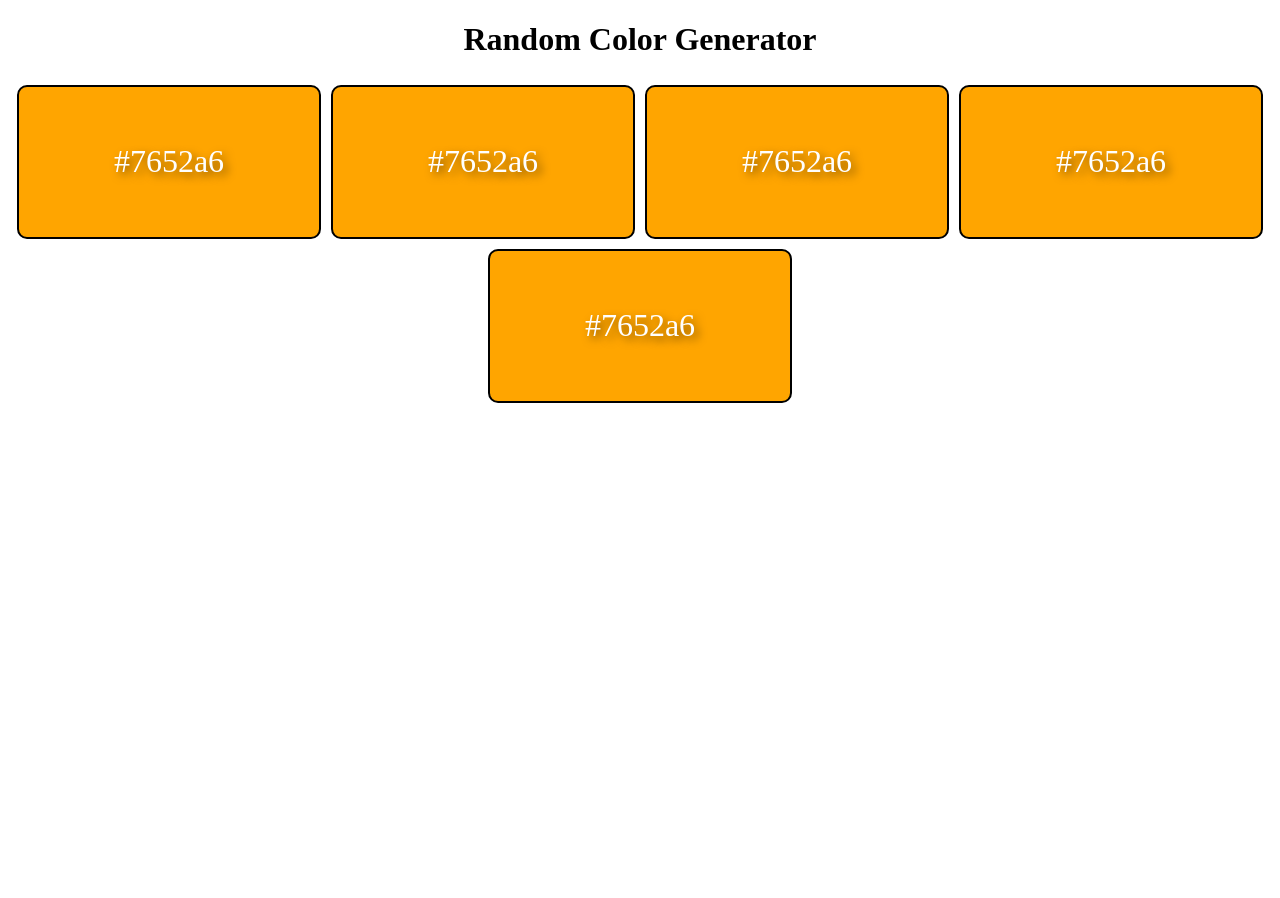
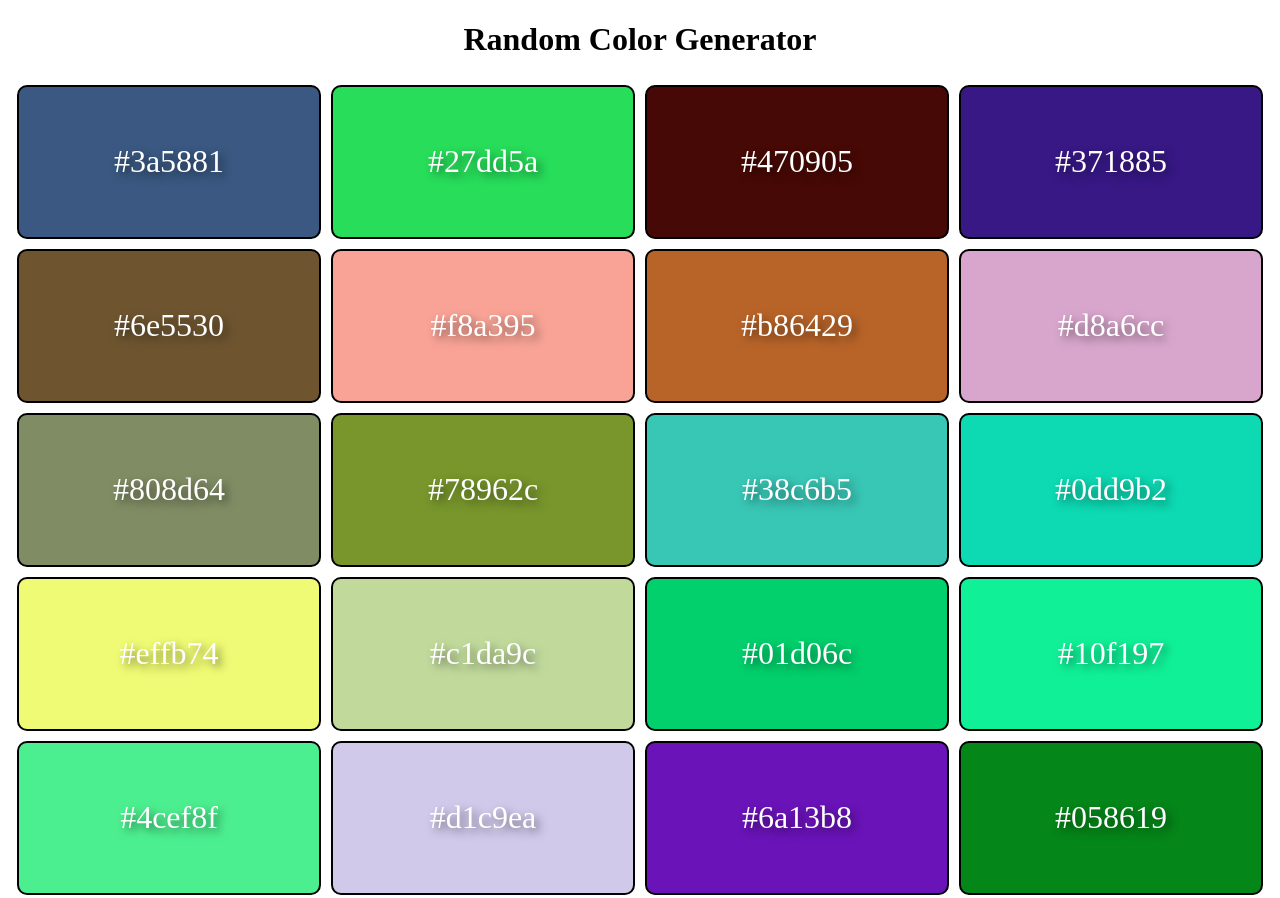
Before and after one commit to KEErginkoc/Color-Generator-v1, a plain HTML site: page index.html in a window 1280 px wide. Shown: the top 898 px of the page. Before the commit the page ends 800 px from the top, so only its background shows below. Drawn offline with Linux system fonts and the light colour scheme.

Commit message:
Random Color Generator Finished

```diff
--- a/app.js
+++ b/app.js
@@ -0,0 +1,32 @@
+const containerEl = document.querySelector(".container");
+
+for (let index = 0; index < 25; index++) {
+    const colorContainerEl = document.createElement("div");
+    colorContainerEl.classList.add("color-container");
+    containerEl.appendChild(colorContainerEl);
+}
+
+const colorContainerEls = document.querySelectorAll(".color-container");
+console.log(colorContainerEls);
+
+generateColors();
+
+function generateColors(){
+    colorContainerEls.forEach((colorContainerEl)=>{
+        const newColorCode = randomColor();
+        colorContainerEl.style.backgroundColor = "#" + newColorCode;
+        colorContainerEl.innerText = "#" + newColorCode;
+    })
+}
+
+function randomColor(){
+    const chars = "0123456789abcdef"
+    const colorCodeLength= 6;
+    let colorCode = "";
+    for (let index = 0; index < colorCodeLength; index++) {
+        const randomNum = Math.floor(Math.random() * chars.length);
+        colorCode += chars.substring(randomNum, randomNum + 1);
+
+    }
+    return colorCode
+}
--- a/index.html
+++ b/index.html
@@ -11,13 +11,7 @@
 
     <h1>Random Color Generator</h1>
 
-    <div class="container">
-        <div class="color-container">#7652a6</div>
-        <div class="color-container">#7652a6</div>
-        <div class="color-container">#7652a6</div>
-        <div class="color-container">#7652a6</div>
-        <div class="color-container">#7652a6</div>
-    </div>
+    <div class="container"></div>
 
     <script src="app.js"></script>
 </body>
```
